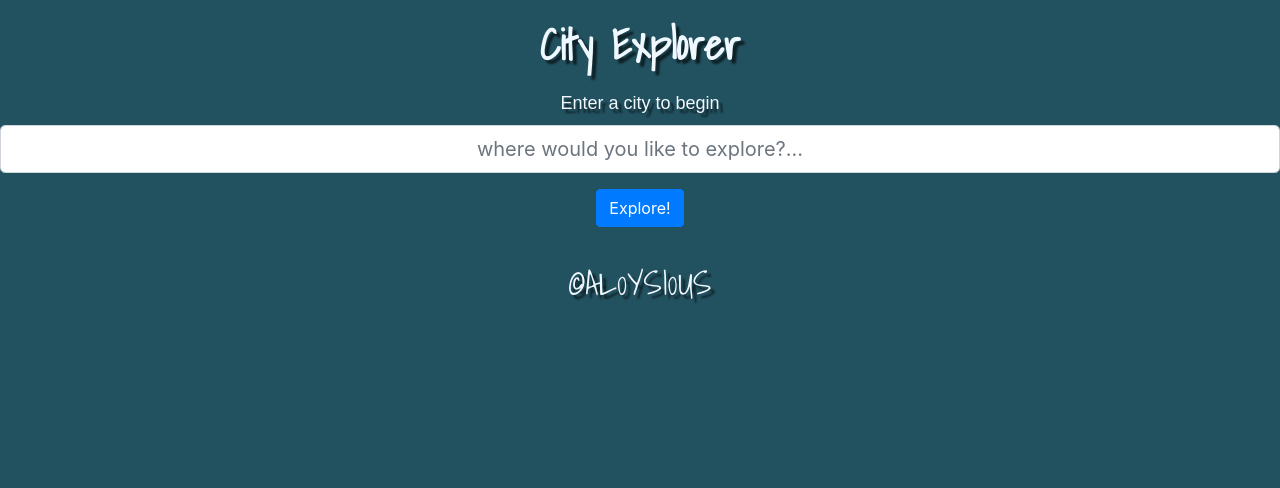
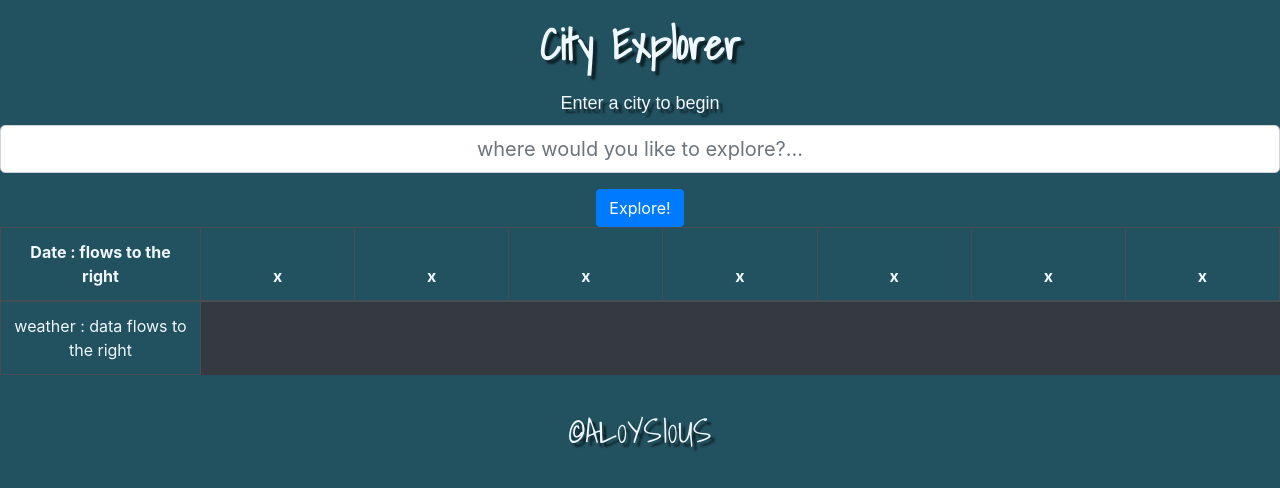
Before and after one commit to AL0YSI0US/city-explorer, a React (Create React App) app: page / in a window 1280 px wide. Shown: the top 488 px of the page. Built offline with nearby package versions, Linux system fonts and the light colour scheme; a web font is replaced by a local one.

Commit message:
tinkering too late

```diff
--- a/src/App.js
+++ b/src/App.js
@@ -7,6 +7,7 @@ import Header from './Components/Header/Header.js';
 import City from './Components/City/City.js';
 import Search from './Components/Search/Search.js';
 import Error from './Components/Error/Error.js';
+import Weather from './Components/Weather/Weather.js';
 import Footer from './Components/Footer/Footer.js';
 // C S S
 import './App.css';
@@ -19,6 +20,11 @@ class App extends React.Component {
       cityInput: '',
       cityData: {},
       errors: [],
+      cityName: '',
+      // recent params
+      latitude: '',
+      longitude: '',
+      weatherInformation: [],
     };
   }
 
@@ -29,15 +35,19 @@ class App extends React.Component {
   handleSearch = async (cityInput) => {
     console.log('searched', cityInput);
     try {
-      // if (!cityInput) {
-      // throw ('No City Has Been Selected');
-      // }
       let locationResponse = await axios.get(`https://us1.locationiq.com/v1/search.php?key=${process.env.REACT_APP_LOCATIONIQ_KEY}&q=${cityInput}&format=json&limit=1`);
-      console.log(locationResponse);
+      console.log(locationResponse.data[0]);
+      console.log('display name', locationResponse.data[0].display_name);
+      console.log('latitude', locationResponse.data[0].lat);
+      console.log('longitude', locationResponse.data[0].lon);
       this.setState({
         haveSearched: true,
         cityInput: cityInput,
         cityData: locationResponse.data[0],
+        // show city lat and long helped by Hexx
+        cityName: locationResponse.data[0].display_name,
+        latitude: locationResponse.data[0].lat,
+        longitude: locationResponse.data[0].lon,
       });
     } catch (err) {
       console.log(err);
@@ -46,7 +56,20 @@ class App extends React.Component {
         haveSearched: false,
       });
     }
-
+    // suitable line break @ the end to call it in . . .
+    this.fetchWeather();
+  }
+  // const vs let [let allows you to change the data types wheras the data type cannot be altered in a const]
+  // create a function that will get the weather data from our back end server
+  // async await - axios GET call [to local host during development stage]
+  fetchWeather = async() => {
+    // local host will need to be placed in the .env file
+    // after heroku deployment update to the deployed url
+    // const dailyForecast = await axios.get(`${WEATHER_URL}?&lat=0000&lon=0000`);
+    const dailyForecast = await axios.get(`http://localhost:3002/weather`);
+    console.log('This is the daily forecast:', dailyForecast.data);
+    // updating the state
+    this.setState({weatherInformation: dailyForecast.data});
   }
 
   render() {
@@ -61,6 +84,7 @@ class App extends React.Component {
               <Error handleSearch={this.handleSearch} errors={this.state.errors} /> :
               <Search handleSearch={this.handleSearch} />
         }
+        <Weather handleShowSearch={this.showSearch} weatherInformation={this.state.weatherInformation} />
         <Footer />
       </>
     );
--- /dev/null
+++ b/src/Components/Weather/Weather.css
@@ -0,0 +1,6 @@
+table {
+  width: 60px;
+}
+td {
+  width: 200px;
+}
--- /dev/null
+++ b/src/Components/Weather/Weather.js
@@ -0,0 +1,42 @@
+import React from 'react';
+// B O O T S T R A P P I N ~
+import Table from 'react-bootstrap/Table';
+// C S S
+import 'bootstrap/dist/css/bootstrap.min.css';
+import './Weather.css';
+
+class Weather extends React.Component {
+
+  render() {
+    return (
+      <Table striped bordered hover variant="dark">
+        <thead>
+          <tr>
+            <th>Date : flows to the right</th>
+            <th>x</th>
+            <th>x</th>
+            <th>x</th>
+            <th>x</th>
+            <th>x</th>
+            <th>x</th>
+            <th>x</th>
+          </tr>
+        </thead>
+        <tbody>
+          <tr>
+            <td>weather : data flows to the right</td>
+          </tr>
+        </tbody>
+      </Table>
+    );
+  }
+}
+
+export default Weather;
+
+// TODO:
+// display the return results to the viewer
+
+// display_name
+// lat
+// lon
```
Also changed, not shown: 1 other file (tests, documents, lock files or other folders).
